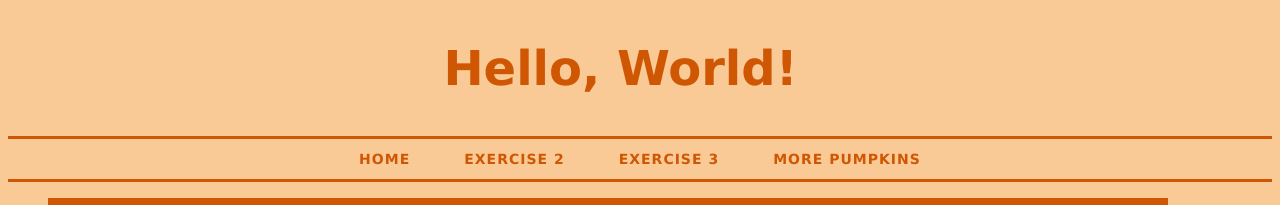
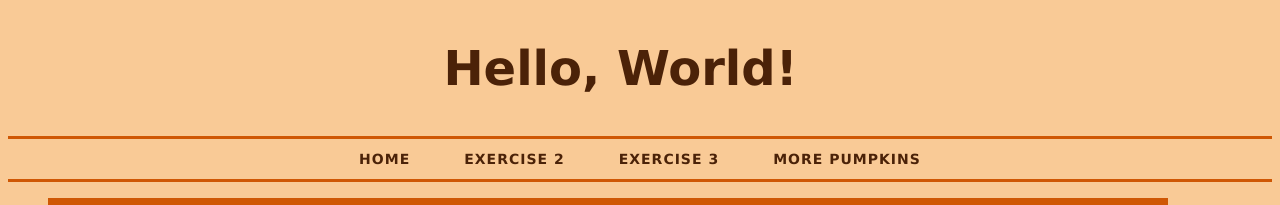
Before and after one commit to lmegan15/LIS-753-Repository, a plain HTML site: page exercise04.html in a window 1280 px wide. Shown: the top 205 px of the page. Drawn offline with Linux system fonts and the light colour scheme.

Commit message:
Update orangestyle.css

```diff
--- a/orangestyle.css
+++ b/orangestyle.css
@@ -7,7 +7,7 @@ header {
 }
 
 h1 {
-  color: #cf5704;
+  color: #4b2208;
   width: 1225px;
   font-size: 3rem;
   font-style: bold;
@@ -60,7 +60,7 @@ nav ul {
 }
 
 nav ul li a {
-  color: #cf5704;
+  color: #4b2208;
   text-decoration: none;
   padding: 12px;
   display: block;
```
